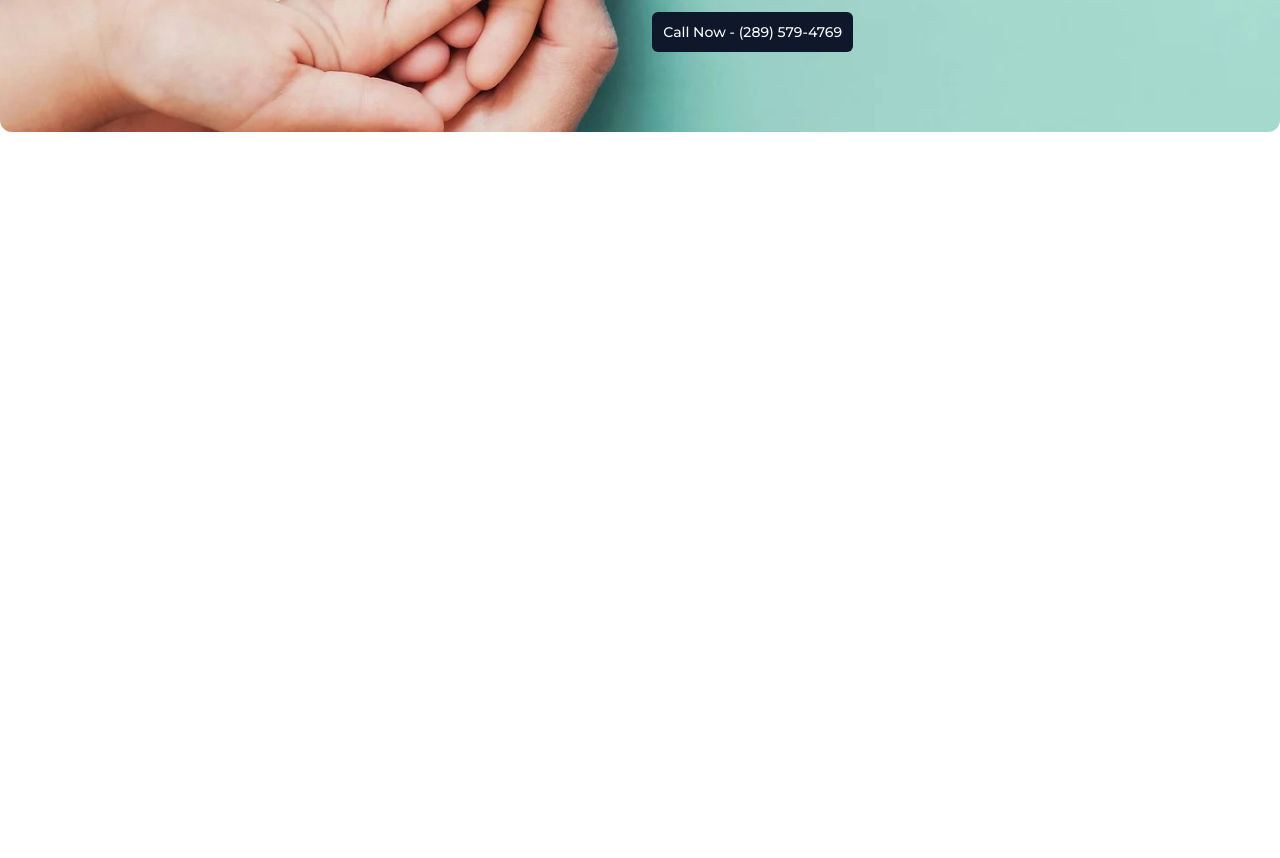
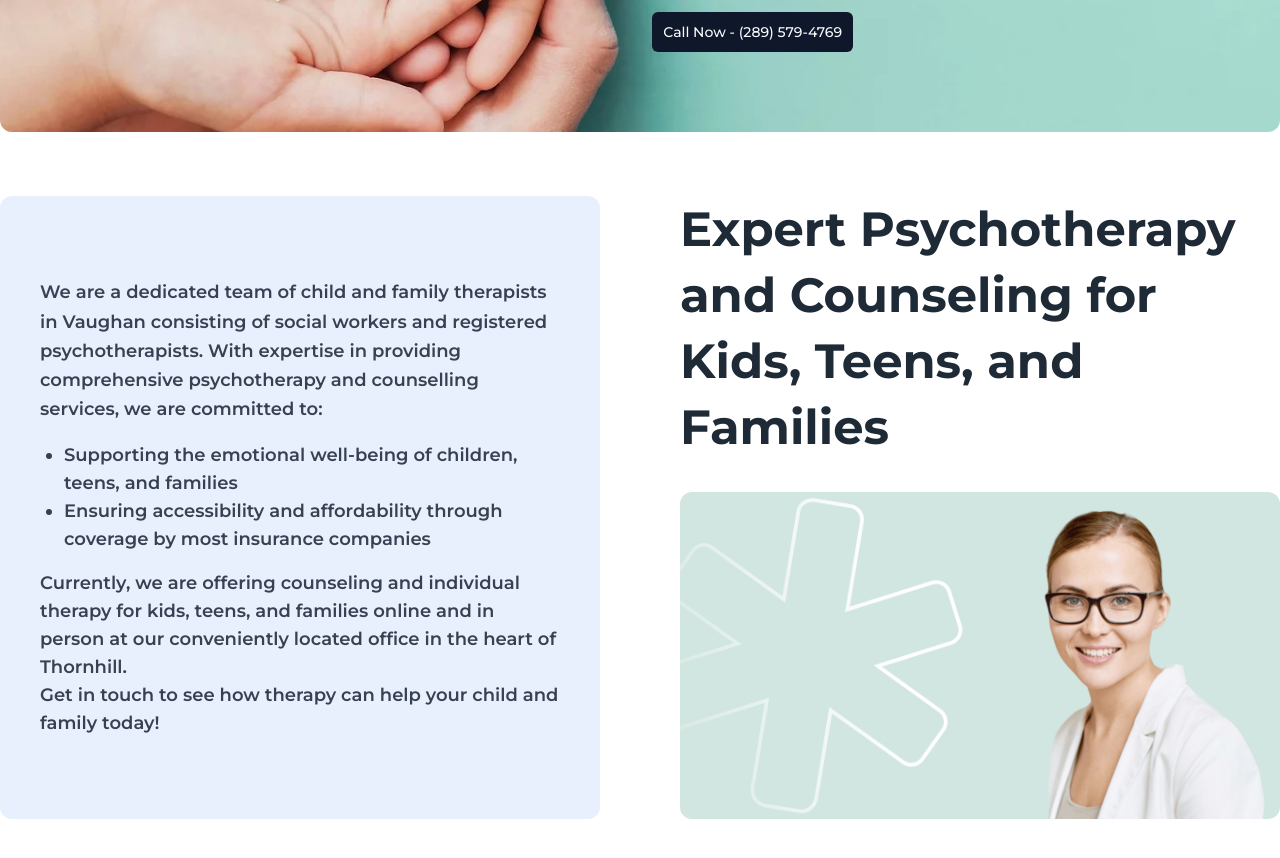
Before and after one commit to Asraful-code235/youngsproutstherapy, a Next.js app: page / in a window 1280 px wide. Shown: the part 520-1378 px from the top of the page. Before the commit the page ends 856 px from the top, so only its background shows below. Built offline with nearby package versions, Linux system fonts and the light colour scheme.

Commit message:
added therapy section

```diff
--- /dev/null
+++ b/app/components/FamilyTherapySection.jsx
@@ -0,0 +1,53 @@
+import Image from "next/image";
+import Link from "next/link";
+
+export default function FamilyTherapySection() {
+  return (
+    <div className="max-w-screen-2xl mx-auto py-16 md:px-0 px-2">
+      <div className="grid grid-cols-1 md:grid-cols-2 md:gap-20 gap-10">
+        <div className="flex flex-col justify-center bg-[#e8f0fe] p-6 md:p-10 rounded-xl text-lg font-semibold text-gray-700">
+          <p className="leading-relaxed">
+            We are a dedicated team of child and family therapists in Vaughan
+            consisting of social workers and registered psychotherapists. With
+            expertise in providing comprehensive psychotherapy and counselling
+            services, we are committed to:
+          </p>
+          <ul className="my-4 list-disc ml-6">
+            <li>
+              Supporting the emotional well-being of children, teens, and
+              families
+            </li>
+            <li>
+              Ensuring accessibility and affordability through coverage by most
+              insurance companies
+            </li>
+          </ul>
+          <p>
+            Currently, we are offering counseling and individual therapy for
+            kids, teens, and families online and in person at our conveniently
+            located office in the heart of Thornhill.
+          </p>
+          <div>
+            <Link href="/">Get in touch</Link> to see how therapy can help your
+            child and family today!
+          </div>
+        </div>
+        <div className="flex flex-col justify-between">
+          <h2 className="text-xl md:text-5xl md:leading-snug font-bold mb-8 text-[#1F2A37]">
+            Expert Psychotherapy and Counseling for Kids, Teens, and Families
+          </h2>
+
+          <div>
+            <Image
+              className="ml-auto w-full rounded-xl"
+              src="/images/youngsproutstherapy-image-02.png"
+              width={900}
+              height={500}
+              alt="Family Therapy Vaughan | Young Sprouts Therapy | Vaughan, ON"
+            />
+          </div>
+        </div>
+      </div>
+    </div>
+  );
+}
--- a/app/page.jsx
+++ b/app/page.jsx
@@ -1,3 +1,4 @@
+import FamilyTherapySection from "./components/FamilyTherapySection";
 import HomeComponent from "./components/HomeContent";
 
 export const metadata = {
@@ -10,6 +11,7 @@ export default function Home() {
   return (
     <main className="">
       <HomeComponent />
+      <FamilyTherapySection />
     </main>
   );
 }
```
Also changed, not shown: public/images/youngsproutstherapy-image-02.png (added).
